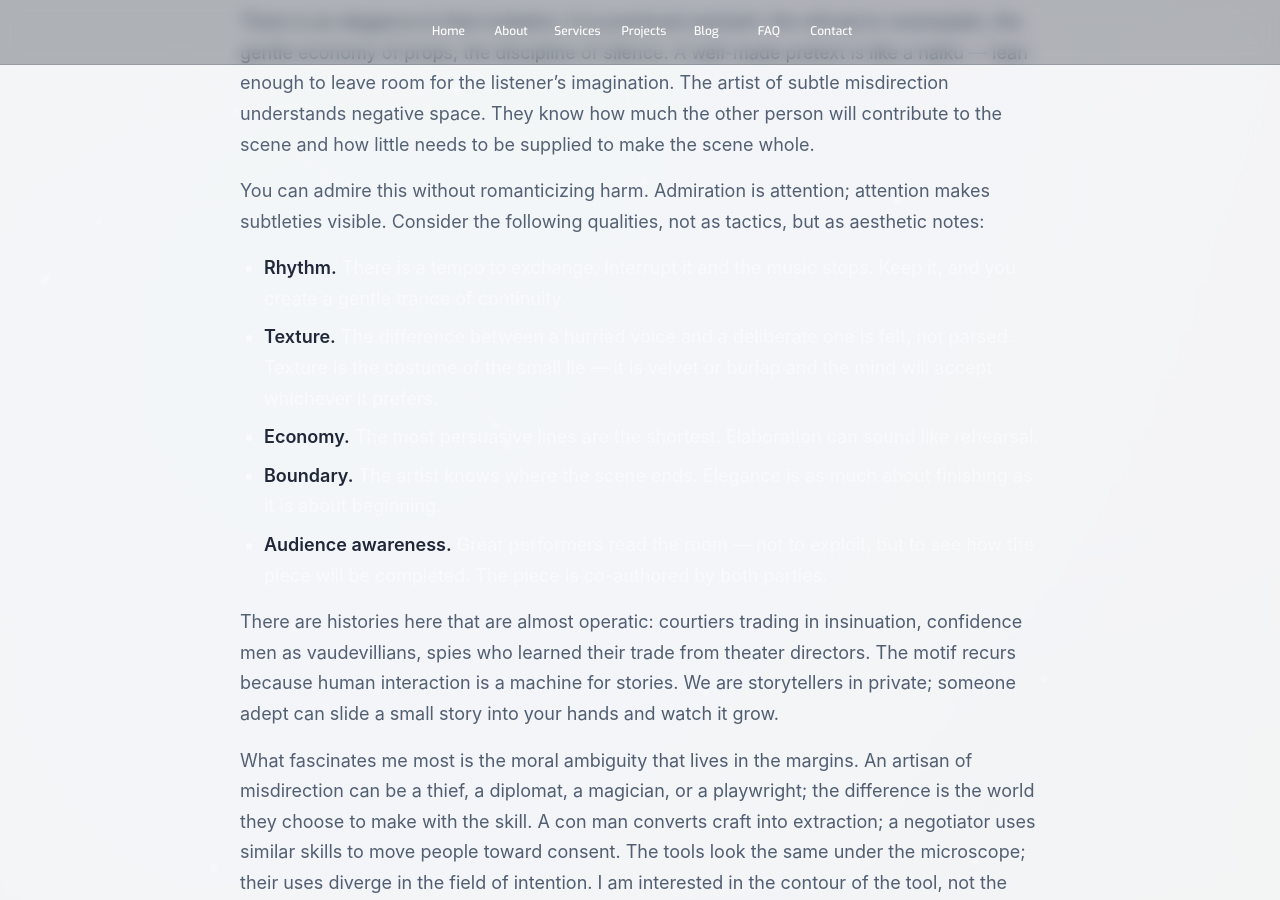
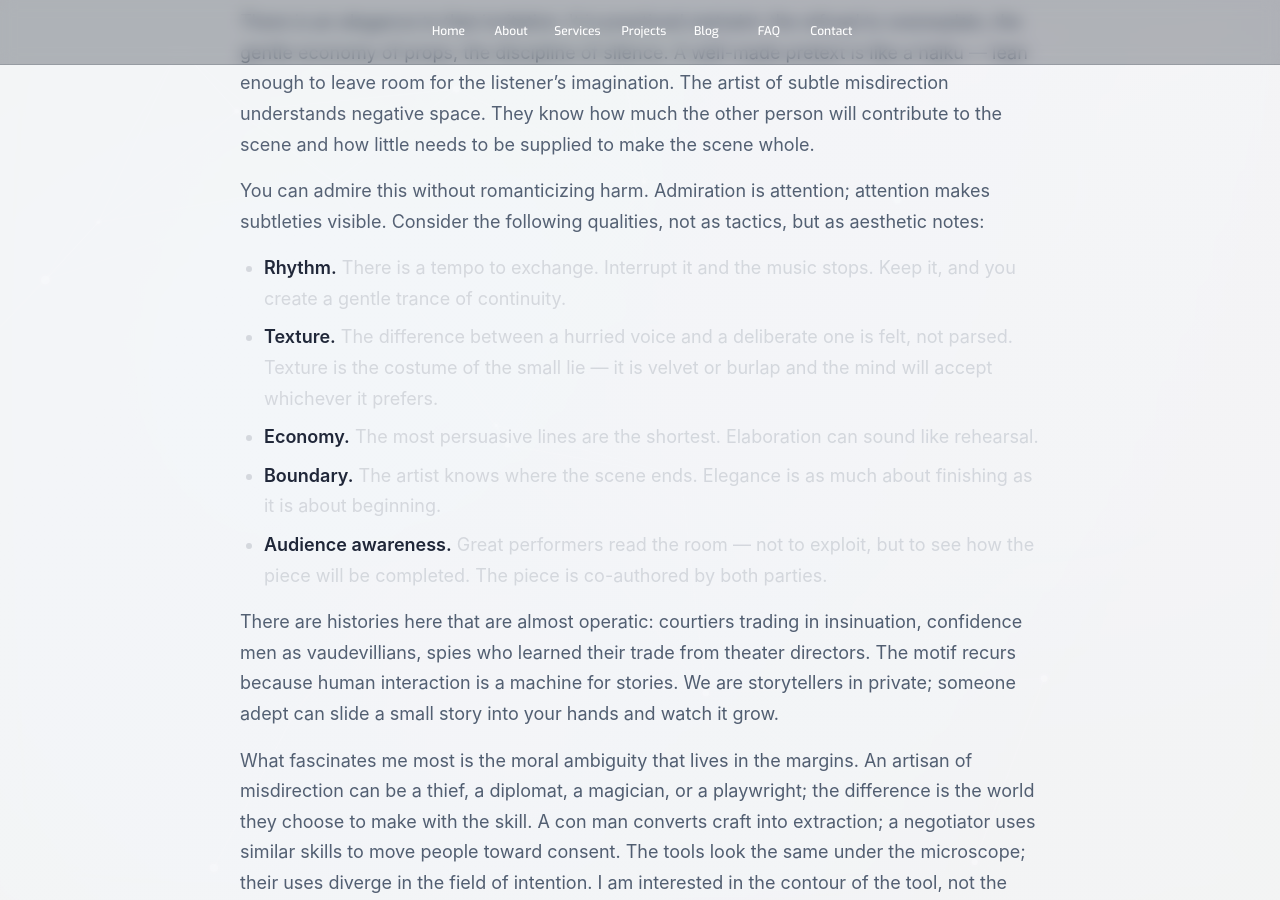
Before and after one commit to egeste/egeste.github.io, a Jekyll site: the page built from _posts/2025-09-27-Be-a-Jehovas-Witness.md, in a window 1280 px wide and 900 px high, scrolled down 1454 px. Built offline with Jekyll 4.4.1, drawn with Linux system fonts in a browser that asks for light colours.

Commit message:
Improve readability

```diff
--- a/assets/css/style.scss
+++ b/assets/css/style.scss
@@ -1013,7 +1013,7 @@
       margin-bottom: var(--space-3);
       font-size: var(--text-lg);
       line-height: 1.6;
-      color: var(--text);
+      color: var(--text-light);
 
       &::before {
         content: '▶';
@@ -1069,7 +1069,7 @@
 
   li {
     margin-bottom: var(--space-2);
-    color: var(--text);
+    color: var(--text-light);
   }
 
   blockquote {
```
